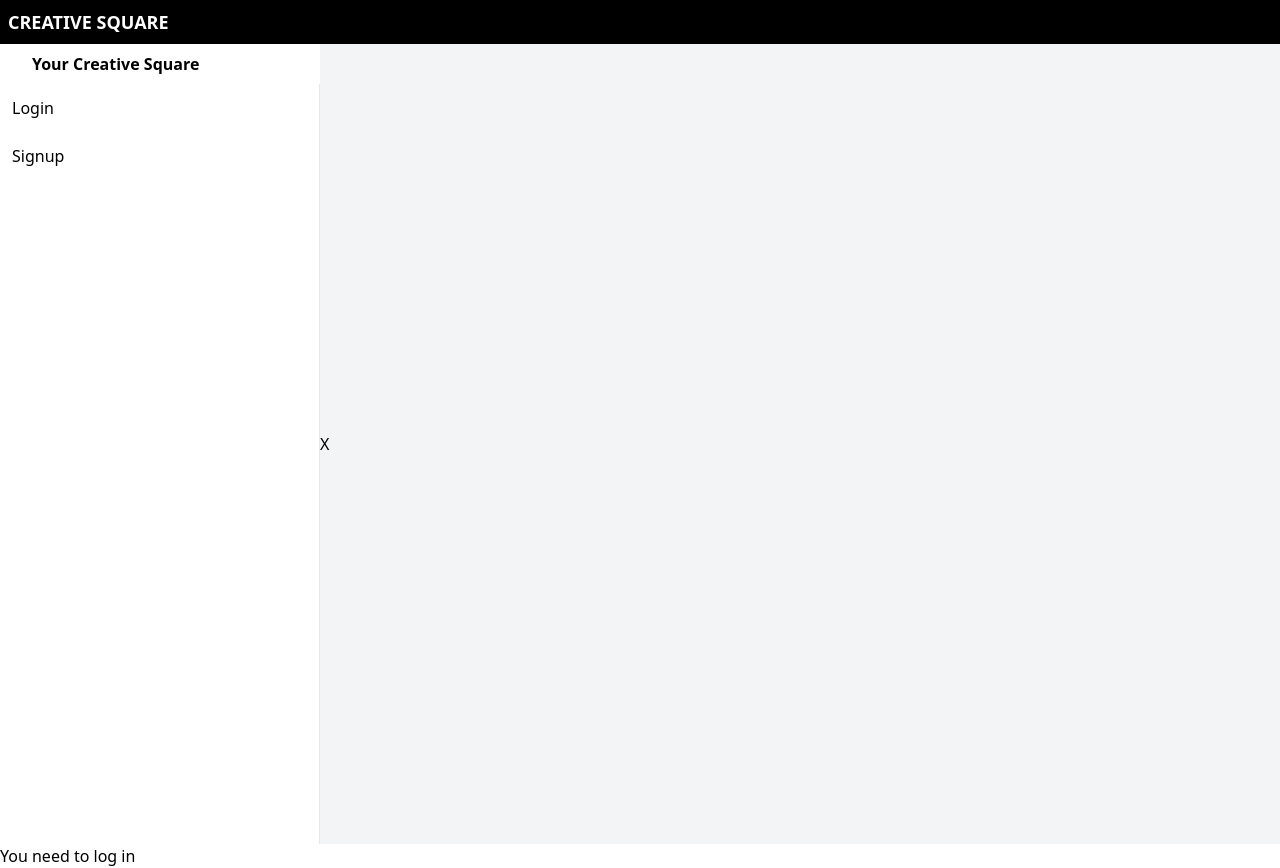
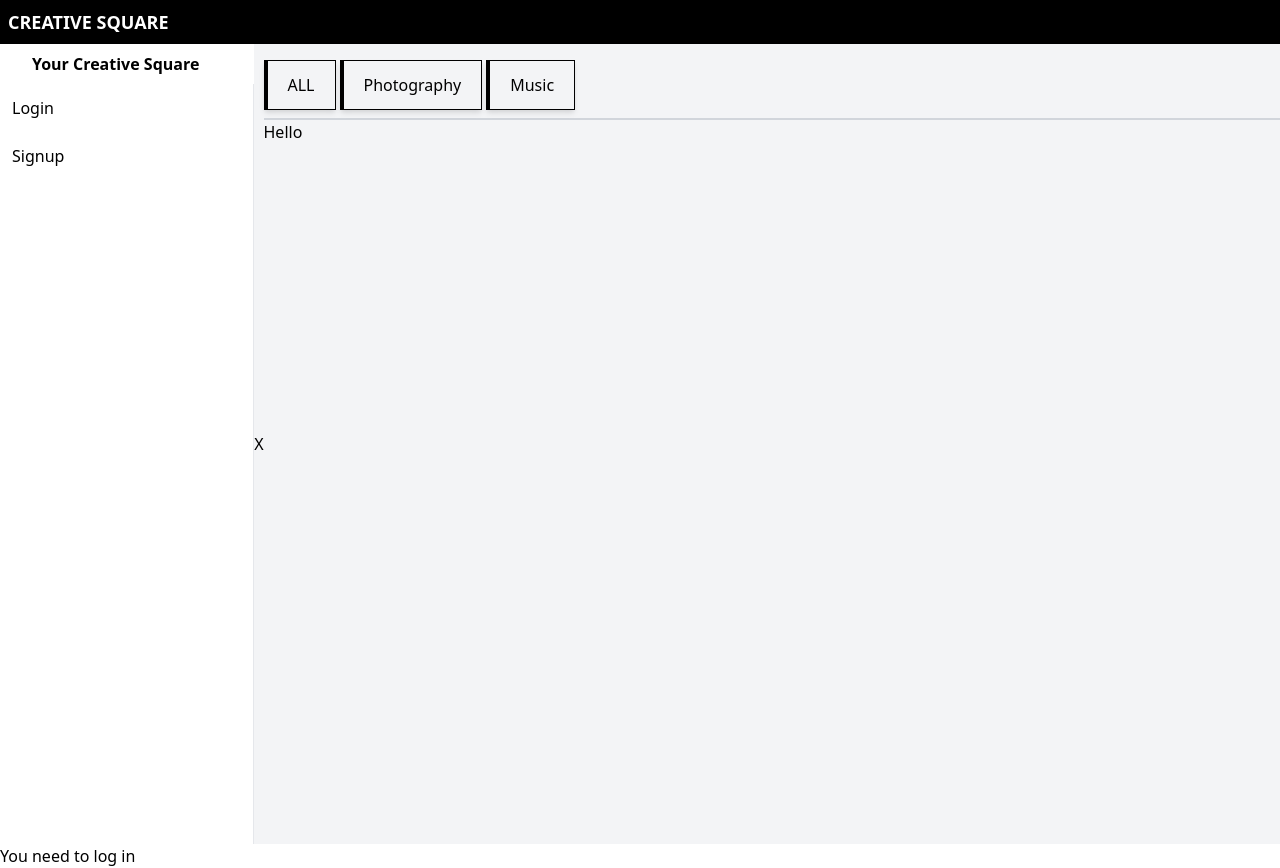
Before and after one commit to Napo-100/creative-square, a React (Create React App) app in the folder client/: page / in a window 1280 px wide. Built offline with nearby package versions, Linux system fonts and the light colour scheme.

Commit message:
adding the grid component

```diff
--- a/client/src/components/Nav/index.js
+++ b/client/src/components/Nav/index.js
@@ -74,7 +74,8 @@ function Nav() {
                 )}
                 {isClosed ? (
                     <button id="nav-toggle" className="flex items-center px-3 py-2 border rounded text-gray-500 border-gray-600 hover:text-white hover:border-white"
-                        onClick={() => setClosed(false)}>
+                        onClick={() => setClosed(false)}
+                        title="Open Menu" tabIndex="1">
                         <svg
                             className="fill-current h-3 w-3"
                             viewBox="0 0 20 20"
@@ -84,8 +85,31 @@ function Nav() {
                         </svg>
                     </button>
                 ) : (
-                        <button onClick={() => setClosed(true)}>X</button>
+                        <button title="Close Menu" tabIndex="1" onClick={() => setClosed(true)}>X</button>
                     )}
+
+                <div className="w-full">
+                    <ul className="flex flex-row mt-2  border-gray-300 border-b-2 py-2">
+                        <li className="px-5 py-3 border border-l-4 border-black m-l-1 shadow-md">
+                            <a>
+                                ALL
+                        </a>
+                        </li>
+                        <li className="px-5 py-3 border border-l-4 border-black ml-1 shadow-md">
+                            <a>
+                                Photography
+                        </a>
+                        </li>
+                        <li className="px-5 py-3 border border-l-4 border-black ml-1 shadow-md">
+                            <a>
+                                Music
+                        </a>
+                        </li>
+                    </ul>
+                <div className="grid">
+                    <p>Hello</p>
+                </div>
+                </div>
             </div>
         </div>
     );
```
